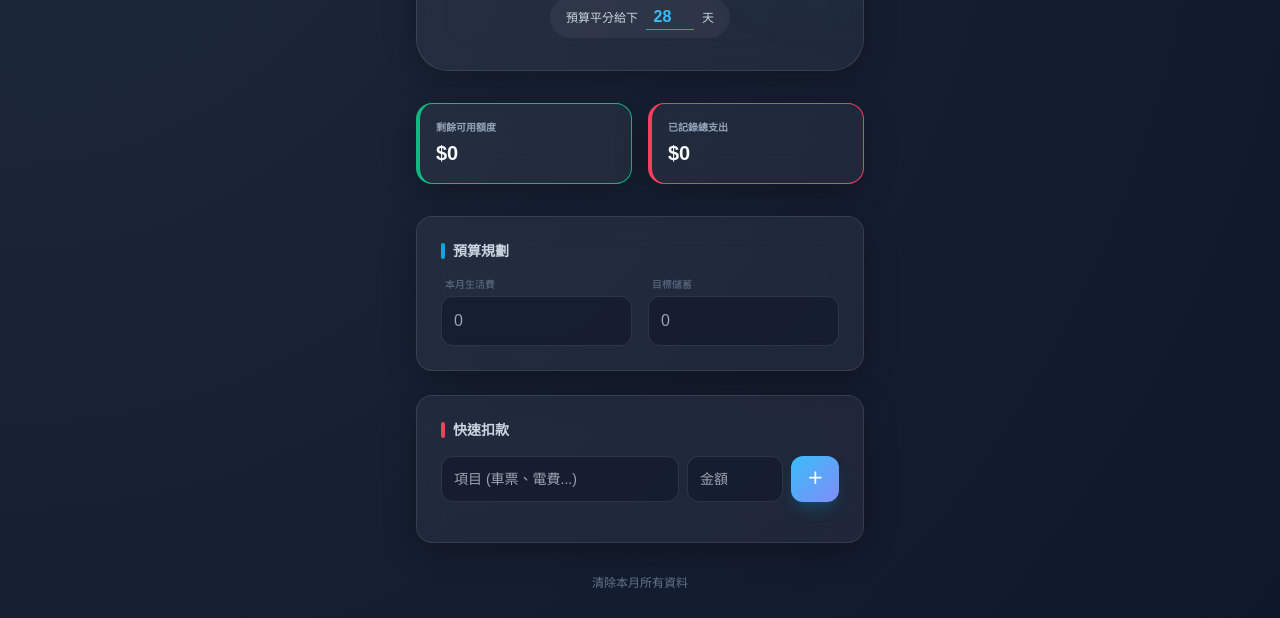
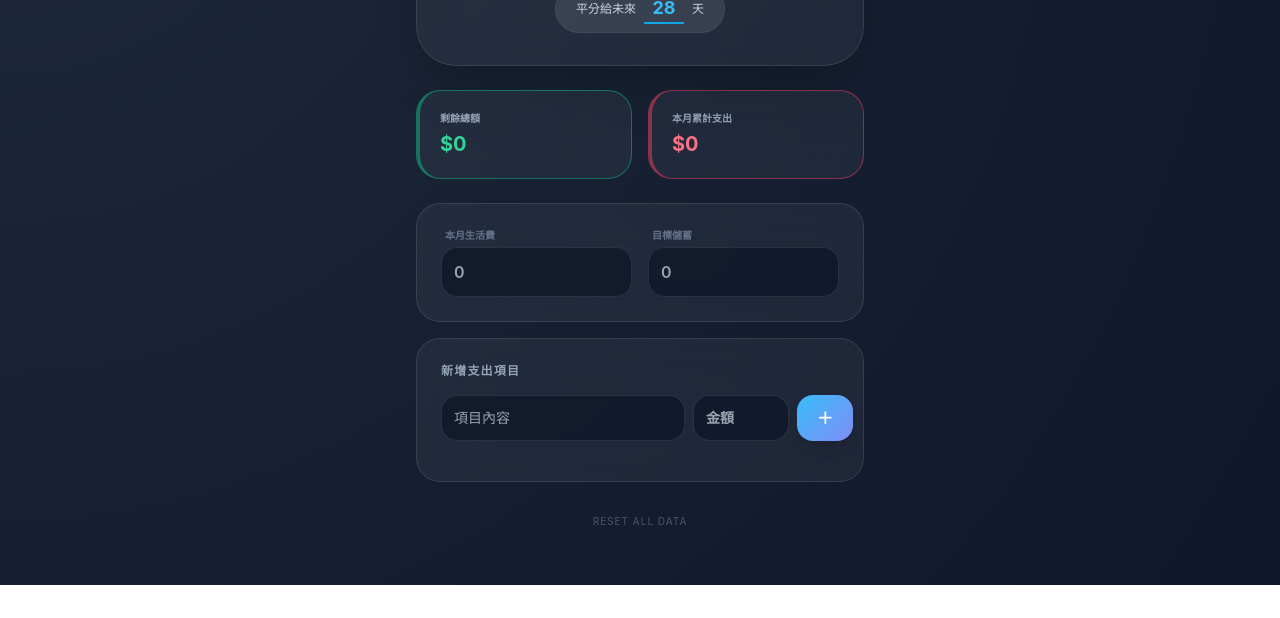
Before and after one commit to rinn1103/budget, a plain HTML site: page index.html in a window 1280 px wide. Shown: the part 240-858 px from the top of the page. After the commit the page ends 825 px from the top, so only its background shows below. Drawn offline with nearby package versions, Linux system fonts and the light colour scheme.

Commit message:
Update index.html

```diff
--- a/index.html
+++ b/index.html
@@ -1,112 +1,109 @@
 <!DOCTYPE html>
 <html lang="zh-TW">
 <head>
-    <link rel="apple-touch-icon" href="https://cdn-icons-png.flaticon.com/512/10384/10384160.png">
+    <meta charset="UTF-8">
+    <meta name="viewport" content="width=device-width, initial-scale=1.0, maximum-scale=1.0, user-scalable=no, viewport-fit=cover">
+    <title>預算導航</title>
+
     <meta name="apple-mobile-web-app-capable" content="yes">
     <meta name="apple-mobile-web-app-status-bar-style" content="black-translucent">
-    <meta charset="UTF-8">
-    <meta name="viewport" content="width=device-width, initial-scale=1.0">
-    <title>個人預算導航</title>
+    <meta name="apple-mobile-web-app-title" content="預算導航">
+    <link rel="apple-touch-icon" href="https://cdn-icons-png.flaticon.com/512/10384/10384160.png">
+
     <script src="https://cdn.tailwindcss.com"></script>
     <style>
         body {
             background: radial-gradient(circle at top left, #1e293b, #0f172a);
             color: #f8fafc;
-            font-family: 'PingFang TC', 'Microsoft JhengHei', sans-serif;
+            font-family: -apple-system, 'PingFang TC', sans-serif;
             min-height: 100vh;
+            /* 防止內容被手機底部橫條擋住 */
+            padding-bottom: env(safe-area-inset-bottom);
         }
         .glass-card {
             background: rgba(255, 255, 255, 0.05);
-            backdrop-filter: blur(16px);
-            -webkit-backdrop-filter: blur(16px);
+            backdrop-filter: blur(20px);
+            -webkit-backdrop-filter: blur(20px);
             border: 1px solid rgba(255, 255, 255, 0.1);
-            box-shadow: 0 8px 32px 0 rgba(0, 0, 0, 0.3);
         }
         .input-style {
-            background: rgba(15, 23, 42, 0.6);
+            background: rgba(15, 23, 42, 0.8);
             border: 1px solid rgba(255, 255, 255, 0.1);
-            transition: all 0.3s ease;
+            appearance: none;
         }
-        .input-style:focus {
-            border-color: #38bdf8;
-            box-shadow: 0 0 10px rgba(56, 189, 248, 0.2);
-            outline: none;
+        /* 隱藏輸入框數字箭頭 */
+        input::-webkit-outer-spin-button, input::-webkit-inner-spin-button {
+            -webkit-appearance: none;
+            margin: 0;
         }
         .btn-gradient {
             background: linear-gradient(135deg, #38bdf8 0%, #818cf8 100%);
         }
+        .select-none { user-select: none; -webkit-user-select: none; }
     </style>
 </head>
-<body class="p-6">
+<body class="p-6 select-none">
 
     <div class="max-w-md mx-auto">
-        <header class="text-center mb-8">
-            <h1 class="text-2xl font-black tracking-widest text-white uppercase">Budget Navigator</h1>
-            <div class="h-1 w-12 bg-sky-500 mx-auto mt-2 rounded-full"></div>
+        <header class="text-center mb-6 pt-4">
+            <h1 class="text-xl font-black tracking-[0.2em] text-white opacity-80">BUDGET NAVI</h1>
         </header>
 
-        <div class="glass-card rounded-[2rem] p-8 mb-8 text-center relative overflow-hidden">
-            <div class="absolute -top-10 -right-10 w-32 h-32 bg-sky-500/10 rounded-full blur-3xl"></div>
-            <p class="text-slate-400 text-sm font-medium mb-2 uppercase tracking-tighter">今日建議花費</p>
-            <div class="text-6xl font-bold mb-4 tracking-tight" id="daily-limit">$0</div>
+        <div class="glass-card rounded-[2.5rem] p-8 mb-6 text-center shadow-2xl">
+            <p class="text-slate-400 text-xs font-bold mb-2 tracking-widest uppercase">今日建議花費</p>
+            <div class="text-6xl font-bold mb-4 tracking-tighter text-white" id="daily-limit">$0</div>
 
-            <div class="flex justify-center items-center gap-2 bg-white/5 py-2 px-4 rounded-full w-fit mx-auto">
-                <span class="text-xs text-slate-300">預算平分給下</span>
-                <input type="number" id="custom-days" class="w-12 bg-transparent text-center text-sky-400 font-bold border-b border-sky-500" oninput="updateCalculations()">
+            <div class="flex justify-center items-center gap-2 bg-white/10 py-2 px-5 rounded-full w-fit mx-auto border border-white/5">
+                <span class="text-xs text-slate-300">平分給未來</span>
+                <input type="number" id="custom-days" class="w-10 bg-transparent text-center text-sky-400 font-bold text-lg border-b-2 border-sky-500 focus:outline-none" oninput="updateCalculations()">
                 <span class="text-xs text-slate-300">天</span>
             </div>
         </div>
 
-        <div class="grid grid-cols-2 gap-4 mb-8">
-            <div class="glass-card rounded-2xl p-4 border-l-4 border-emerald-500">
-                <p class="text-[10px] text-slate-400 uppercase font-bold mb-1">剩餘可用額度</p>
-                <p class="text-xl font-bold" id="total-remaining">$0</p>
+        <div class="grid grid-cols-2 gap-4 mb-6">
+            <div class="glass-card rounded-3xl p-5 border-l-4 border-emerald-500/50">
+                <p class="text-[10px] text-slate-400 font-bold mb-1 uppercase">剩餘總額</p>
+                <p class="text-xl font-bold text-emerald-400" id="total-remaining">$0</p>
             </div>
-            <div class="glass-card rounded-2xl p-4 border-l-4 border-rose-500">
-                <p class="text-[10px] text-slate-400 uppercase font-bold mb-1">已記錄總支出</p>
-                <p class="text-xl font-bold" id="total-spent">$0</p>
+            <div class="glass-card rounded-3xl p-5 border-l-4 border-rose-500/50">
+                <p class="text-[10px] text-slate-400 font-bold mb-1 uppercase">本月累計支出</p>
+                <p class="text-xl font-bold text-rose-400" id="total-spent">$0</p>
             </div>
         </div>
 
-        <div class="space-y-6">
-            <div class="glass-card rounded-2xl p-6">
-                <h3 class="text-sm font-bold text-slate-300 mb-4 flex items-center gap-2">
-                    <span class="w-1 h-4 bg-sky-500 rounded-full"></span> 預算規劃
-                </h3>
+        <div class="space-y-4">
+            <div class="glass-card rounded-3xl p-6">
                 <div class="grid grid-cols-2 gap-4">
                     <div>
-                        <label class="text-[10px] text-slate-500 block ml-1 mb-1">本月生活費</label>
-                        <input type="number" id="income" class="input-style w-full rounded-xl p-3 text-white" placeholder="0" oninput="updateCalculations()">
+                        <label class="text-[10px] text-slate-500 font-bold ml-1 mb-1 block">本月生活費</label>
+                        <input type="number" id="income" class="input-style w-full rounded-2xl p-3 text-white font-semibold" placeholder="0" oninput="updateCalculations()">
                     </div>
                     <div>
-                        <label class="text-[10px] text-slate-500 block ml-1 mb-1">目標儲蓄</label>
-                        <input type="number" id="savings" class="input-style w-full rounded-xl p-3 text-white" placeholder="0" oninput="updateCalculations()">
+                        <label class="text-[10px] text-slate-500 font-bold ml-1 mb-1 block">目標儲蓄</label>
+                        <input type="number" id="savings" class="input-style w-full rounded-2xl p-3 text-white font-semibold" placeholder="0" oninput="updateCalculations()">
                     </div>
                 </div>
             </div>
 
-            <div class="glass-card rounded-2xl p-6">
-                <h3 class="text-sm font-bold text-slate-300 mb-4 flex items-center gap-2">
-                    <span class="w-1 h-4 bg-rose-500 rounded-full"></span> 快速扣款
-                </h3>
+            <div class="glass-card rounded-3xl p-6">
+                <h3 class="text-xs font-bold text-slate-400 mb-4 tracking-widest uppercase">新增支出項目</h3>
                 <div class="flex gap-2 mb-4">
-                    <input type="text" id="expense-note" class="flex-1 input-style rounded-xl p-3 text-sm" placeholder="項目 (車票、電費...)">
-                    <input type="number" id="expense-amount" class="w-24 input-style rounded-xl p-3 text-sm" placeholder="金額">
-                    <button onclick="addExpense()" class="btn-gradient px-4 rounded-xl font-bold shadow-lg shadow-sky-500/20 active:scale-95 transition-transform">＋</button>
+                    <input type="text" id="expense-note" class="flex-1 input-style rounded-2xl p-3 text-sm text-white" placeholder="項目內容">
+                    <input type="number" id="expense-amount" class="w-24 input-style rounded-2xl p-3 text-sm text-white font-bold" placeholder="金額">
+                    <button onclick="addExpense()" class="btn-gradient px-5 rounded-2xl font-bold shadow-lg active:scale-90 transition-transform text-white">＋</button>
                 </div>
 
-                <div id="expense-list" class="space-y-2 max-h-52 overflow-y-auto pr-2">
+                <div id="expense-list" class="space-y-2 max-h-48 overflow-y-auto pr-1">
                     </div>
             </div>
         </div>
 
-        <button onclick="resetAll()" class="w-full mt-8 text-slate-500 text-xs hover:text-rose-400 transition-colors">清除本月所有資料</button>
+        <button onclick="resetAll()" class="w-full py-8 text-slate-600 text-[10px] tracking-widest hover:text-rose-400 transition-colors uppercase">Reset All Data</button>
     </div>
 
     <script>
         let expenses = JSON.parse(localStorage.getItem('myExpenses')) || [];
 
-        // 初始化剩餘天數
         function getInitialDays() {
             const now = new Date();
             const lastDay = new Date(now.getFullYear(), now.getMonth() + 1, 0).getDate();
@@ -122,7 +119,6 @@
             const availableTotal = income - savings - totalSpent;
             const dailyLimit = availableTotal / customDays;
 
-            // UI 更新
             document.getElementById('daily-limit').innerText = `$${Math.max(0, Math.floor(dailyLimit)).toLocaleString()}`;
             document.getElementById('total-remaining').innerText = `$${Math.max(0, availableTotal).toLocaleString()}`;
             document.getElementById('total-spent').innerText = `$${totalSpent.toLocaleString()}`;
@@ -154,12 +150,12 @@
             list.innerHTML = '';
             expenses.forEach(item => {
                 const div = document.createElement('div');
-                div.className = "flex justify-between items-center bg-white/5 p-3 rounded-xl border border-white/5 animate-fade-in";
+                div.className = "flex justify-between items-center bg-white/5 p-3 rounded-2xl border border-white/5";
                 div.innerHTML = `
-                    <span class="text-sm text-slate-300 font-medium">${item.note}</span>
+                    <span class="text-sm text-slate-400">${item.note}</span>
                     <div class="flex items-center gap-4">
-                        <span class="text-sm font-bold text-white">$${item.amount}</span>
-                        <button onclick="deleteExpense(${item.id})" class="text-rose-400/50 hover:text-rose-400 text-xs">✕</button>
+                        <span class="text-sm font-bold text-white">$${item.amount.toLocaleString()}</span>
+                        <button onclick="deleteExpense(${item.id})" class="text-rose-500/50 p-1 text-lg">×</button>
                     </div>
                 `;
                 list.appendChild(div);
@@ -174,7 +170,7 @@
         }
 
         function resetAll() {
-            if(confirm("確定要重置所有預算資料嗎？")) {
+            if(confirm("確定要重置嗎？")) {
                 localStorage.clear();
                 location.reload();
             }
```
